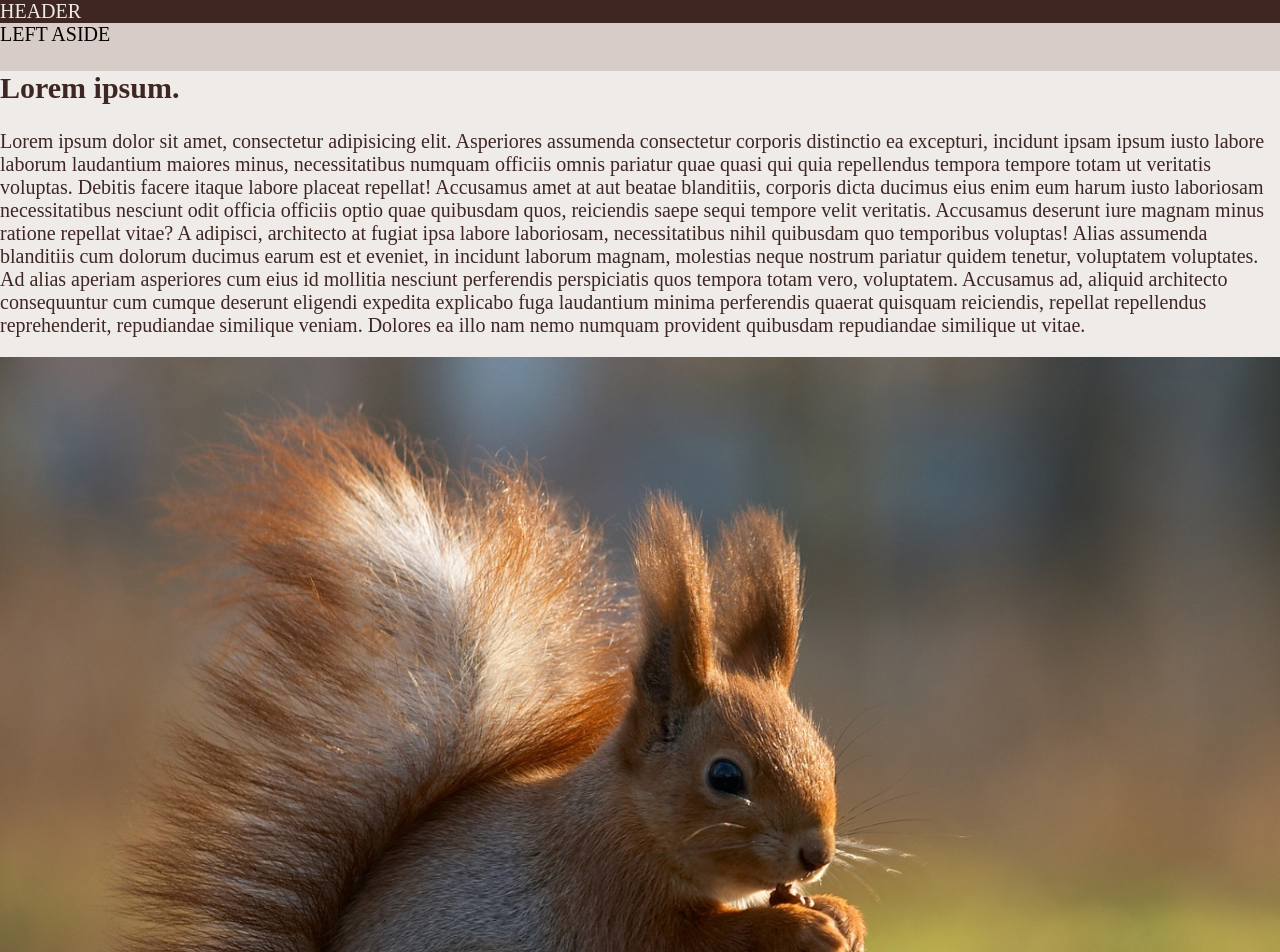
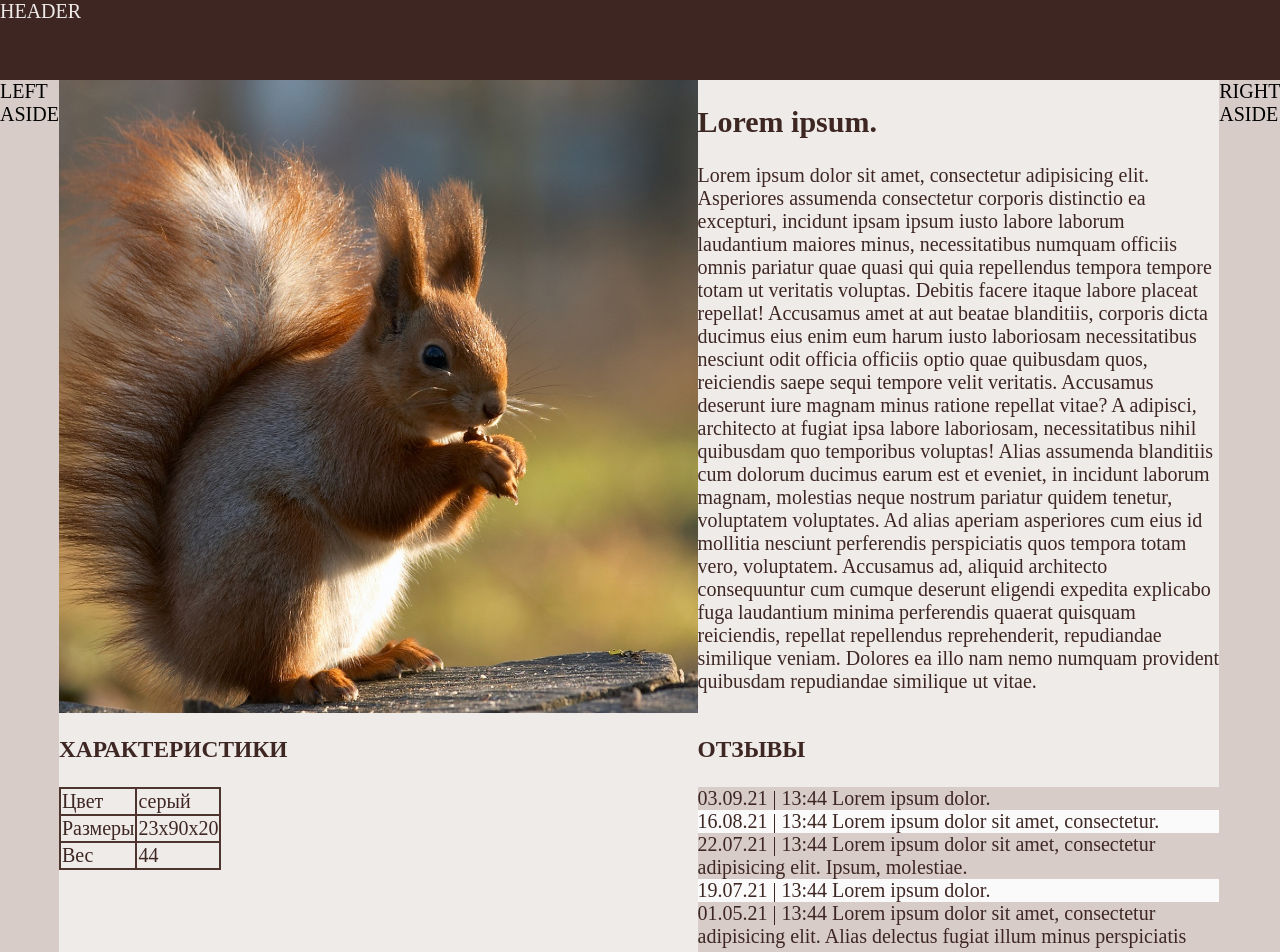
Before and after one commit to php-nodejs-developer/html-css, a plain HTML site: page lesson5/first.html in a window 1280 px wide. Shown: the top 952 px of the page. Drawn offline with Linux system fonts and the light colour scheme.

Commit message:
Занятие 5: файлы лекции

```diff
--- a/lesson5/css/first.css
+++ b/lesson5/css/first.css
@@ -40,4 +40,76 @@ img {
     object-fit: cover;
 }
 
-/* CSS Grid Layout */
+/* CSS Grid Layout body */
+body {
+    display: grid;
+    grid-template-areas:
+            "header header header" /* первый ряд */
+            "left main right" /* второй ряд */
+            "slider slider slider" /* третий ряд */
+            "footer footer footer"; /* четвертый ряд */
+    grid-template-columns: 1fr minmax(500px, 1200px) 1fr;
+    grid-template-rows: 80px auto 50vh 100px;
+}
+
+header {
+    grid-area: header;
+}
+#left-aside {
+    grid-area: left;
+}
+main {
+    grid-area: main;
+}
+#right-aside {
+    grid-area: right;
+}
+#slider {
+    grid-area: slider;
+}
+footer {
+    grid-area: footer;
+}
+
+/* CSS Grid Layout main */
+
+main {
+    display: grid;
+    /*
+    grid-template-areas:;
+    grid-template-columns:;
+    grid-template-rows:;
+    */
+    grid-template:
+        "image text" /* высота первого ряда */
+        "spec reviews" /* высота второго ряда */
+        ". reviews" /* высота третьего ряда */
+        "similar similar";
+}
+.title {
+    grid-area: text;
+}
+.image {
+    grid-area: image;
+}
+.specifications {
+    grid-area: spec;
+}
+.reviews {
+    grid-area: reviews;
+}
+.similar {
+    grid-area: similar;
+    display: flex;
+}
+
+.specifications h3,
+.reviews h3 {
+    text-transform: uppercase;
+}
+
+.specifications table,
+.specifications td {
+    border: 2px solid #4E342E;
+    border-collapse: collapse;
+}
--- a/lesson5/css/second.css
+++ b/lesson5/css/second.css
@@ -17,7 +17,31 @@ section {
     max-width: 1200px;
     margin: 2rem auto;
 
+    /* CSS Grid Layout */
+    display: grid;
+    /*grid-template-columns: 1fr 1fr 1fr 1fr;*/
+    grid-template-columns: repeat(4, 1fr);
+    /* расстояние между элементами внутри сетки */
+    gap: 10px;
 }
+
+article:nth-child(1) {
+    /* элемент размещается на несколько колонок
+     с линии №1 до линии №3 */
+    grid-column: 1 / 3;
+}
+
+article:nth-child(3) {
+    grid-column: 4 / 5;
+    grid-row: 1 / 4;
+}
+
+article:nth-child(5) {
+    grid-column: 2 / 4;
+    /* grid-column-start: 2 */
+    /* grid-column-end: 4 */
+}
+
 
 article {
     position: relative;
```
Also changed, not shown: lesson4-questions/css/questions.css (+28 -2 lines), lesson5/css-grid.jpg (added), 1 other file.
